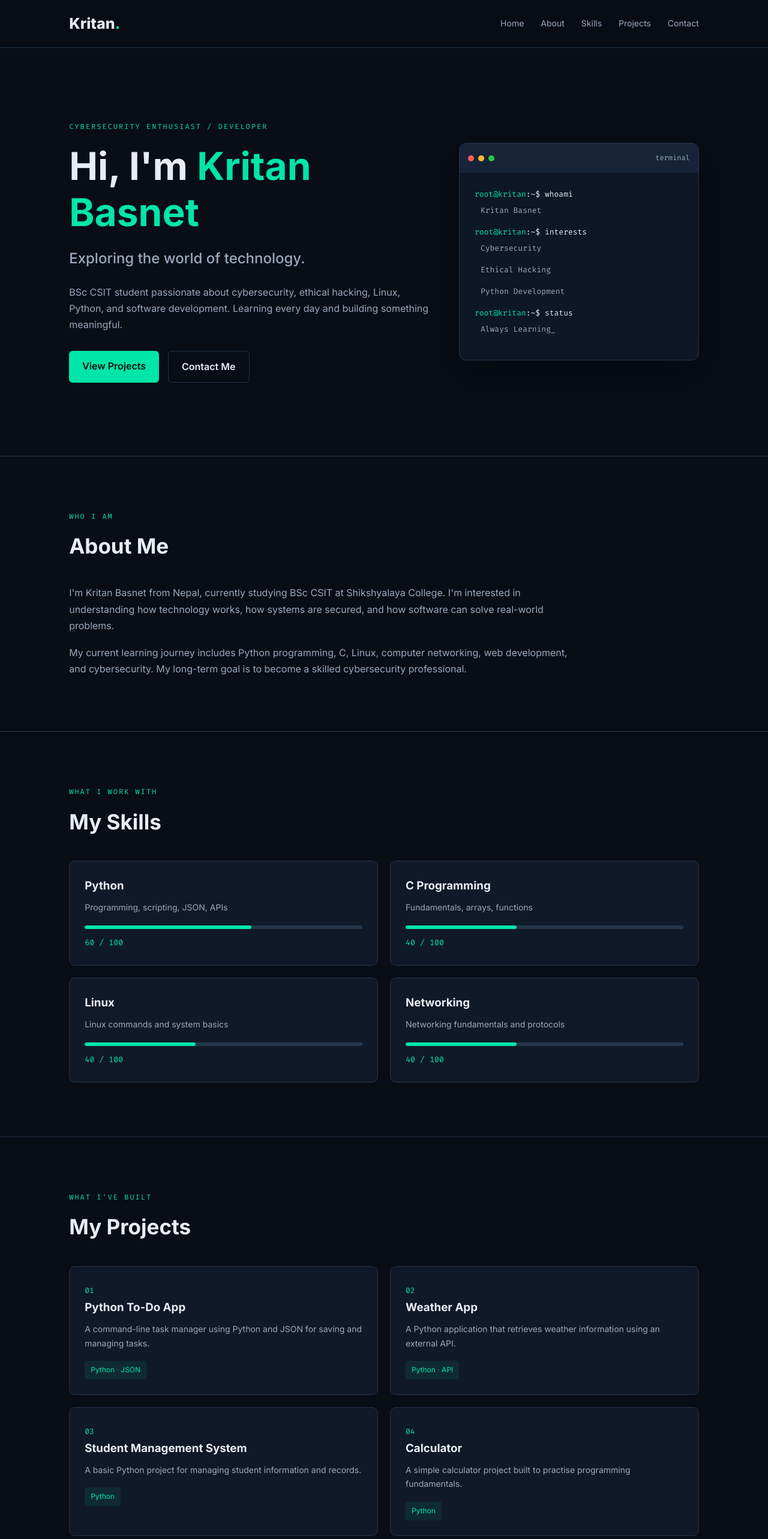
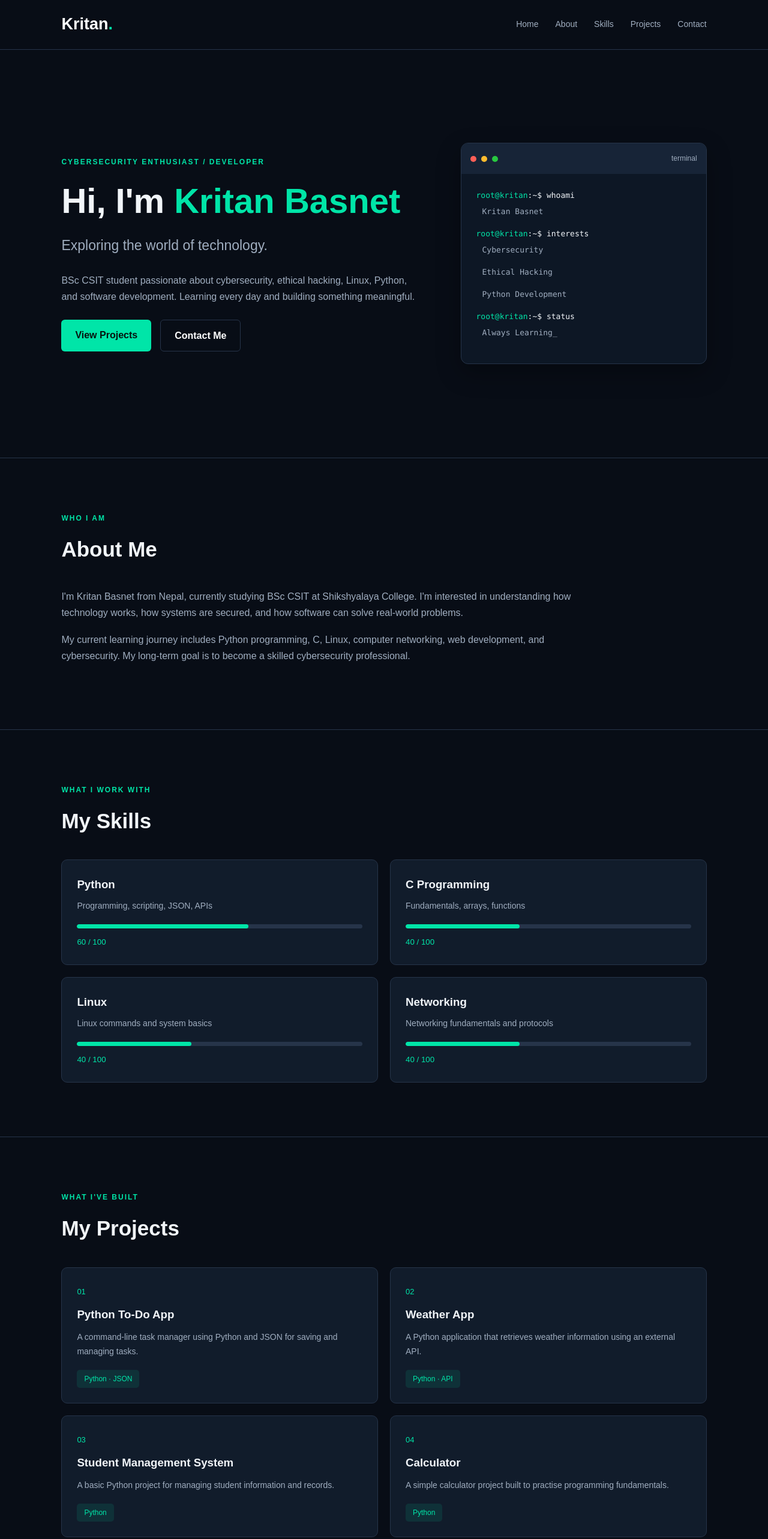
Before and after one commit to kritan07/kritanbasnet_com_np, a plain HTML site: page index.html in a window 1280 px wide. Shown: the top 2566 px of the page at 60% size. Drawn offline with Linux system fonts and the light colour scheme.

Commit message:
initial commit

```diff
--- a/style.css
+++ b/style.css
@@ -1,56 +1,66 @@
 
-@import url('https://fonts.googleapis.com/css2?family=Fira+Code:wght@400;500;600&family=Inter:wght@400;500;600;700;800&display=swap');
+/* ==============================
+   KRITAN BASNET PORTFOLIO
+   Main stylesheet
+================================ */
 
 :root {
-    --background: #080d16;
-    --surface: #101927;
-    --surface-light: #152235;
-    --text: #e8edf5;
-    --muted: #9aa9bd;
-    --accent: #00e5a8;
-    --border: #243348;
+    --bg: #080d16;
+    --card: #111c2b;
+    --card-hover: #17263a;
+    --text: #f1f5f9;
+    --muted: #a0aec0;
+    --green: #00e5a8;
+    --border: #263449;
 }
 
 * {
     margin: 0;
     padding: 0;
     box-sizing: border-box;
+}
+
+html {
     scroll-behavior: smooth;
 }
 
 body {
-    background: var(--background);
+    background-color: var(--bg);
     color: var(--text);
-    font-family: 'Inter', sans-serif;
+    font-family: Arial, Helvetica, sans-serif;
     line-height: 1.7;
 }
 
 a {
+    color: inherit;
     text-decoration: none;
-    color: inherit;
 }
 
+/* NAVIGATION */
+
 .navbar {
+    width: 100%;
     position: sticky;
     top: 0;
-    z-index: 100;
+    z-index: 1000;
+    background: #080d16;
+    border-bottom: 1px solid var(--border);
+
     display: flex;
     justify-content: space-between;
     align-items: center;
-    padding: 18px 9%;
-    background: rgba(8, 13, 22, 0.94);
-    border-bottom: 1px solid var(--border);
-    backdrop-filter: blur(12px);
+
+    padding: 18px 8%;
 }
 
 .logo {
-    font-size: 25px;
-    font-weight: 800;
+    font-size: 27px;
+    font-weight: bold;
+    color: white;
 }
 
-.logo span,
-.hero h1 span {
-    color: var(--accent);
+.logo span {
+    color: var(--green);
 }
 
 .navbar nav {
@@ -65,51 +75,59 @@ a {
 }
 
 .navbar nav a:hover {
-    color: var(--accent);
+    color: var(--green);
 }
 
 .menu-btn {
     display: none;
-    background: none;
+    background: transparent;
+    color: white;
     border: none;
-    color: var(--text);
-    font-size: 25px;
+    font-size: 27px;
     cursor: pointer;
 }
 
+/* HERO SECTION */
+
 .hero {
     min-height: 85vh;
+
     display: grid;
     grid-template-columns: 1.2fr 0.8fr;
     align-items: center;
     gap: 50px;
-    padding: 80px 9%;
+
+    padding: 80px 8%;
 }
 
 .tag,
 .section-label {
-    color: var(--accent);
-    font-family: 'Fira Code', monospace;
+    color: var(--green);
     font-size: 12px;
     letter-spacing: 2px;
+    font-weight: bold;
 }
 
 .hero h1 {
-    font-size: clamp(38px, 5vw, 65px);
+    font-size: 58px;
     line-height: 1.2;
-    margin: 18px 0;
+    margin: 20px 0;
+}
+
+.hero h1 span {
+    color: var(--green);
 }
 
 .hero h2 {
-    font-size: 24px;
+    font-size: 23px;
     color: var(--muted);
-    font-weight: 500;
+    font-weight: normal;
 }
 
 .hero-description {
     max-width: 600px;
+    margin: 25px 0;
     color: var(--muted);
-    margin: 22px 0 30px;
 }
 
 .hero-buttons {
@@ -119,44 +137,48 @@ a {
 }
 
 .btn {
-    padding: 12px 22px;
+    display: inline-block;
+    padding: 12px 23px;
     border-radius: 6px;
-    font-weight: 600;
+    font-weight: bold;
     transition: 0.3s;
 }
 
 .primary {
-    background: var(--accent);
-    color: #06130f;
+    background: var(--green);
+    color: #07130f;
 }
 
 .primary:hover {
+    background: #00bd8b;
     transform: translateY(-3px);
-    box-shadow: 0 8px 25px #00e5a833;
 }
 
 .secondary {
     border: 1px solid var(--border);
+    color: white;
 }
 
 .secondary:hover {
-    border-color: var(--accent);
-    color: var(--accent);
+    border-color: var(--green);
+    color: var(--green);
 }
+
+/* TERMINAL */
 
 .terminal {
     background: #0d1725;
     border: 1px solid var(--border);
     border-radius: 12px;
     overflow: hidden;
-    box-shadow: 0 20px 60px #00000055;
+    box-shadow: 0 15px 40px rgba(0, 0, 0, 0.3);
 }
 
 .terminal-header {
     display: flex;
     align-items: center;
-    gap: 7px;
-    padding: 14px;
+    gap: 8px;
+    padding: 15px;
     background: #172437;
 }
 
@@ -179,79 +201,80 @@ a {
     margin-left: auto;
     color: var(--muted);
     font-size: 12px;
-    font-family: 'Fira Code', monospace;
 }
 
 .terminal-body {
     padding: 25px;
-    font-family: 'Fira Code', monospace;
+    font-family: Consolas, monospace;
     font-size: 13px;
 }
 
 .green {
-    color: var(--accent);
+    color: var(--green);
 }
 
 .output {
     color: var(--muted);
-    margin: 5px 0 14px 10px;
+    margin: 5px 0 15px 10px;
 }
 
+/* GENERAL SECTIONS */
+
 .section {
-    padding: 90px 9%;
+    padding: 90px 8%;
     border-top: 1px solid var(--border);
 }
 
 .section h2 {
     font-size: 35px;
-    margin: 10px 0 35px;
+    margin: 12px 0 35px;
 }
+
+/* ABOUT */
 
 .about-content {
     max-width: 850px;
     color: var(--muted);
 }
 
-.about-content p + p {
-    margin-top: 18px;
+.about-content p {
+    margin-bottom: 18px;
 }
 
-.skills-grid,
-.projects-grid {
+/* SKILLS */
+
+.skills-grid {
     display: grid;
     grid-template-columns: repeat(2, 1fr);
     gap: 20px;
 }
 
-.skill-card,
-.project-card {
-    background: var(--surface);
+.skill-card {
+    background: var(--card);
+    border: 1px solid var(--border);
     padding: 25px;
-    border: 1px solid var(--border);
     border-radius: 10px;
     transition: 0.3s;
 }
 
-.skill-card:hover,
-.project-card:hover {
+.skill-card:hover {
+    background: var(--card-hover);
+    border-color: var(--green);
     transform: translateY(-5px);
-    border-color: var(--accent);
 }
 
-.skill-card h3,
-.project-card h3 {
+.skill-card h3 {
     margin-bottom: 8px;
 }
 
-.skill-card p,
-.project-card p {
+.skill-card p {
     color: var(--muted);
     font-size: 14px;
 }
 
 .progress {
-    height: 6px;
-    background: #26364a;
+    height: 7px;
+    background: #263449;
     border-radius: 10px;
     margin: 18px 0 8px;
     overflow: hidden;
@@ -260,30 +283,61 @@ a {
 .progress span {
     display: block;
     height: 100%;
-    background: var(--accent);
+    background: var(--green);
     border-radius: 10px;
 }
 
 .skill-card small {
-    color: var(--accent);
-    font-family: 'Fira Code', monospace;
+    color: var(--green);
+}
+
+/* PROJECTS */
+
+.projects-grid {
+    display: grid;
+    grid-template-columns: repeat(2, 1fr);
+    gap: 20px;
+}
+
+.project-card {
+    background: var(--card);
+    border: 1px solid var(--border);
+    padding: 25px;
+    border-radius: 10px;
+    transition: 0.3s;
+}
+
+.project-card:hover {
+    background: var(--card-hover);
+    border-color: var(--green);
+    transform: translateY(-5px);
 }
 
 .project-number {
-    color: var(--accent);
-    font-family: 'Fira Code', monospace;
+    color: var(--green);
     font-size: 13px;
+}
+
+.project-card h3 {
+    margin: 10px 0;
+}
+
+.project-card p {
+    color: var(--muted);
+    font-size: 14px;
 }
 
 .tech {
     display: inline-block;
     margin-top: 18px;
-    padding: 5px 10px;
-    color: var(--accent);
-    background: #00e5a815;
-    border-radius: 4px;
+    padding: 5px 12px;
+    background: rgba(0, 229, 168, 0.1);
+    color: var(--green);
+    border-radius: 5px;
     font-size: 12px;
 }
+
+/* JOURNEY */
 
 .journey {
     max-width: 750px;
@@ -302,14 +356,16 @@ a {
     top: 7px;
     width: 12px;
     height: 12px;
+    background: var(--green);
     border-radius: 50%;
-    background: var(--accent);
 }
 
 .journey-item p {
     color: var(--muted);
     margin-top: 5px;
 }
+
+/* CONTACT */
 
 .contact {
     text-align: center;
@@ -328,8 +384,9 @@ a {
 }
 
 .social-link {
+    display: inline-block;
     padding: 10px 18px;
-    background: var(--surface);
+    background: var(--card);
     border: 1px solid var(--border);
     border-radius: 6px;
     color: var(--muted);
@@ -337,12 +394,14 @@ a {
 }
 
 .social-link:hover {
-    color: var(--accent);
-    border-color: var(--accent);
+    color: var(--green);
+    border-color: var(--green);
 }
 
+/* FOOTER */
+
 footer {
-    padding: 25px 9%;
+    padding: 25px 8%;
     text-align: center;
     border-top: 1px solid var(--border);
     color: var(--muted);
@@ -350,15 +409,17 @@ footer {
 }
 
 .footer-note {
-    color: var(--accent);
+    color: var(--green);
     margin-top: 5px;
-    font-family: 'Fira Code', monospace;
 }
 
-@media (max-width: 850px) {
+/* TABLET */
+
+@media screen and (max-width: 850px) {
+
     .hero {
         grid-template-columns: 1fr;
-        padding-top: 65px;
+        padding-top: 60px;
     }
 
     .hero-card {
@@ -366,12 +427,12 @@ footer {
         width: 100%;
     }
 
-    .navbar nav {
-        gap: 15px;
-    }
 }
 
-@media (max-width: 600px) {
+/* MOBILE */
+
+@media screen and (max-width: 600px) {
+
     .navbar {
         padding: 15px 6%;
     }
@@ -386,9 +447,12 @@ footer {
         top: 65px;
         left: 0;
         width: 100%;
+
         flex-direction: column;
-        padding: 20px 6%;
-        background: var(--surface);
+        gap: 18px;
+
+        padding: 22px 6%;
+        background: #101927;
         border-bottom: 1px solid var(--border);
     }
 
@@ -396,10 +460,24 @@ footer {
         display: flex;
     }
 
-    .hero,
+    .hero {
+        padding: 60px 6%;
+    }
+
+    .hero h1 {
+        font-size: 40px;
+    }
+
+    .hero h2 {
+        font-size: 19px;
+    }
+
     .section {
-        padding-left: 6%;
-        padding-right: 6%;
+        padding: 65px 6%;
+    }
+
+    .section h2 {
+        font-size: 29px;
     }
 
     .skills-grid,
@@ -407,11 +485,4 @@ footer {
         grid-template-columns: 1fr;
     }
 
-    .hero h1 {
-        font-size: 42px;
-    }
-
-    .section h2 {
-        font-size: 29px;
-    }
 }
```
